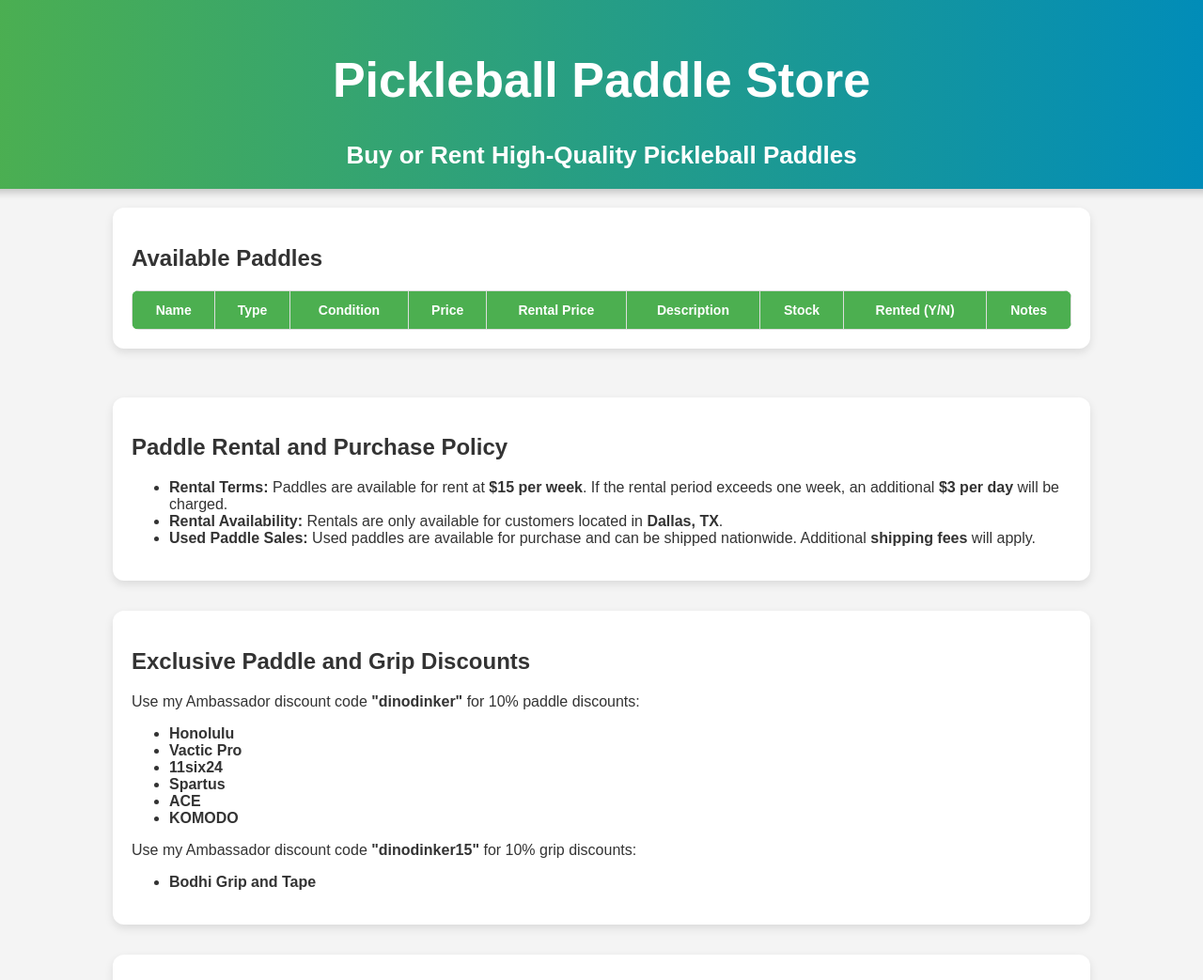
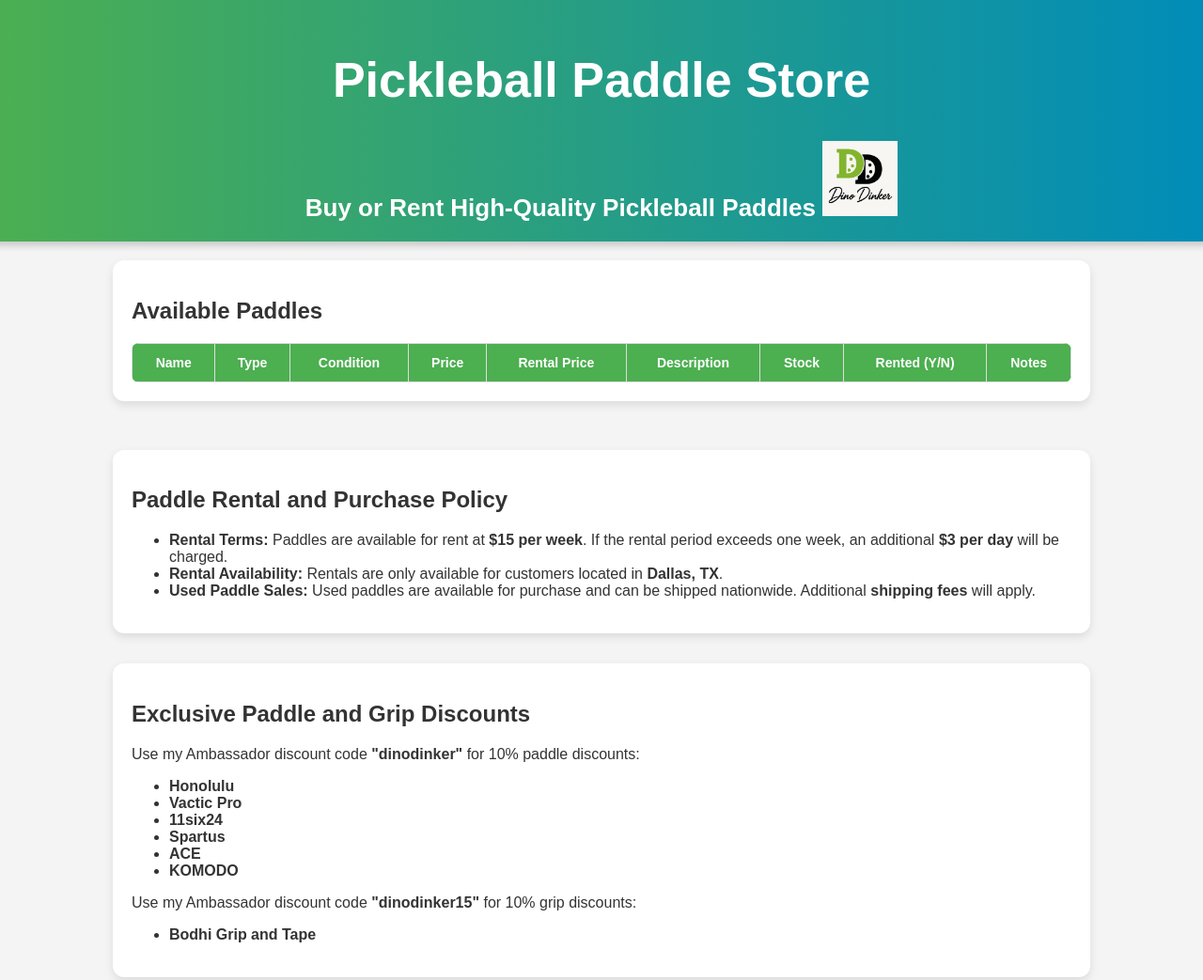
Before and after one commit to dinodinker/pickleballstore, a plain HTML site: page index.html in a window 1280 px wide. Shown: the top 1043 px of the page at 94% size. Drawn offline with Linux system fonts and the light colour scheme; no server answers.

Commit message:
Update index.html

```diff
--- a/index.html
+++ b/index.html
@@ -11,6 +11,7 @@
     <header>
         <h1>Pickleball Paddle Store</h1>
         <strong>Buy or Rent High-Quality Pickleball Paddles</strong>
+        <img src="assets/dd-logo.png" alt="Dino Dinker Logo" style="height: 80px;">
     </header>
 
     <section id="inventory">
```
